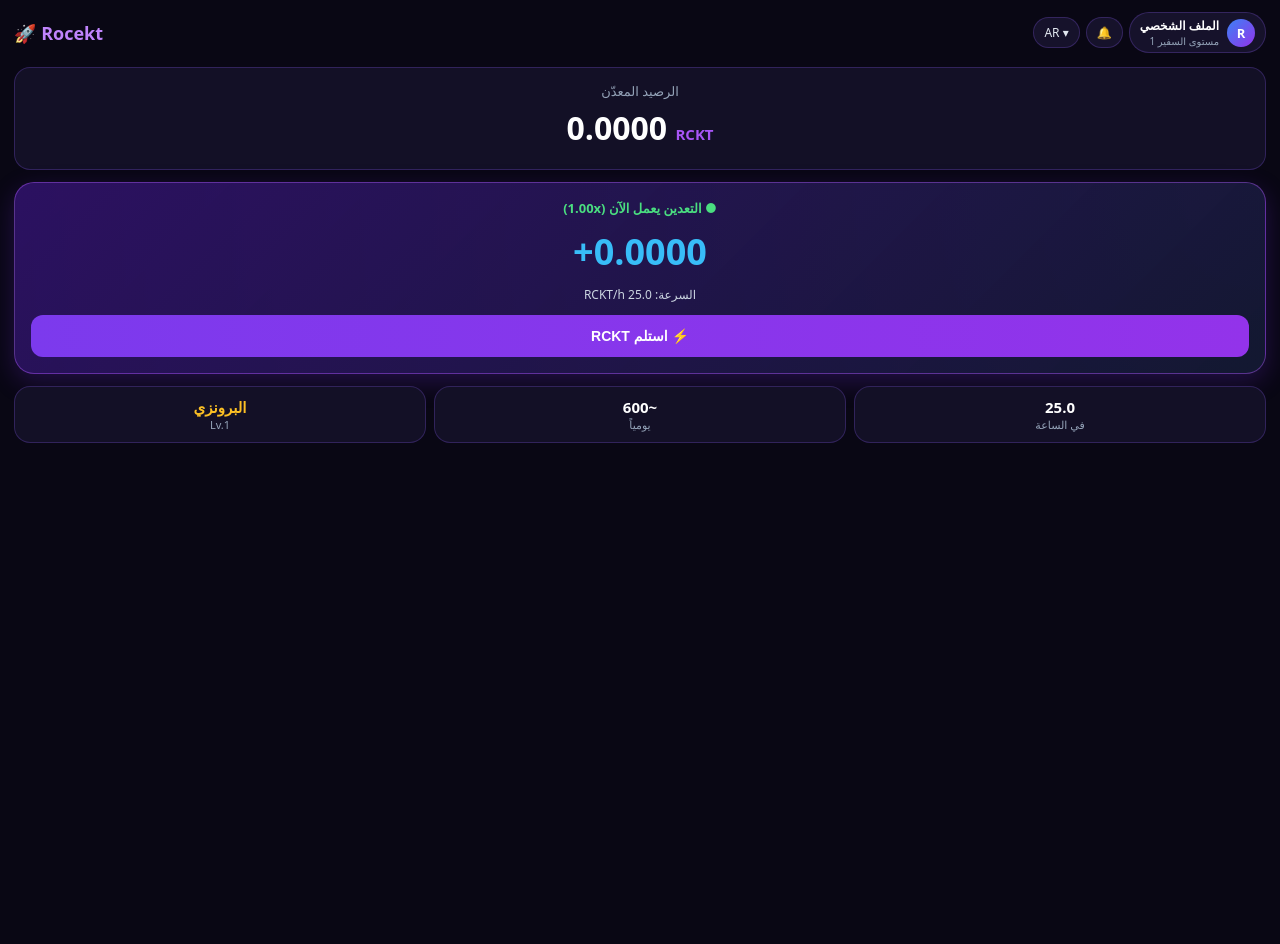
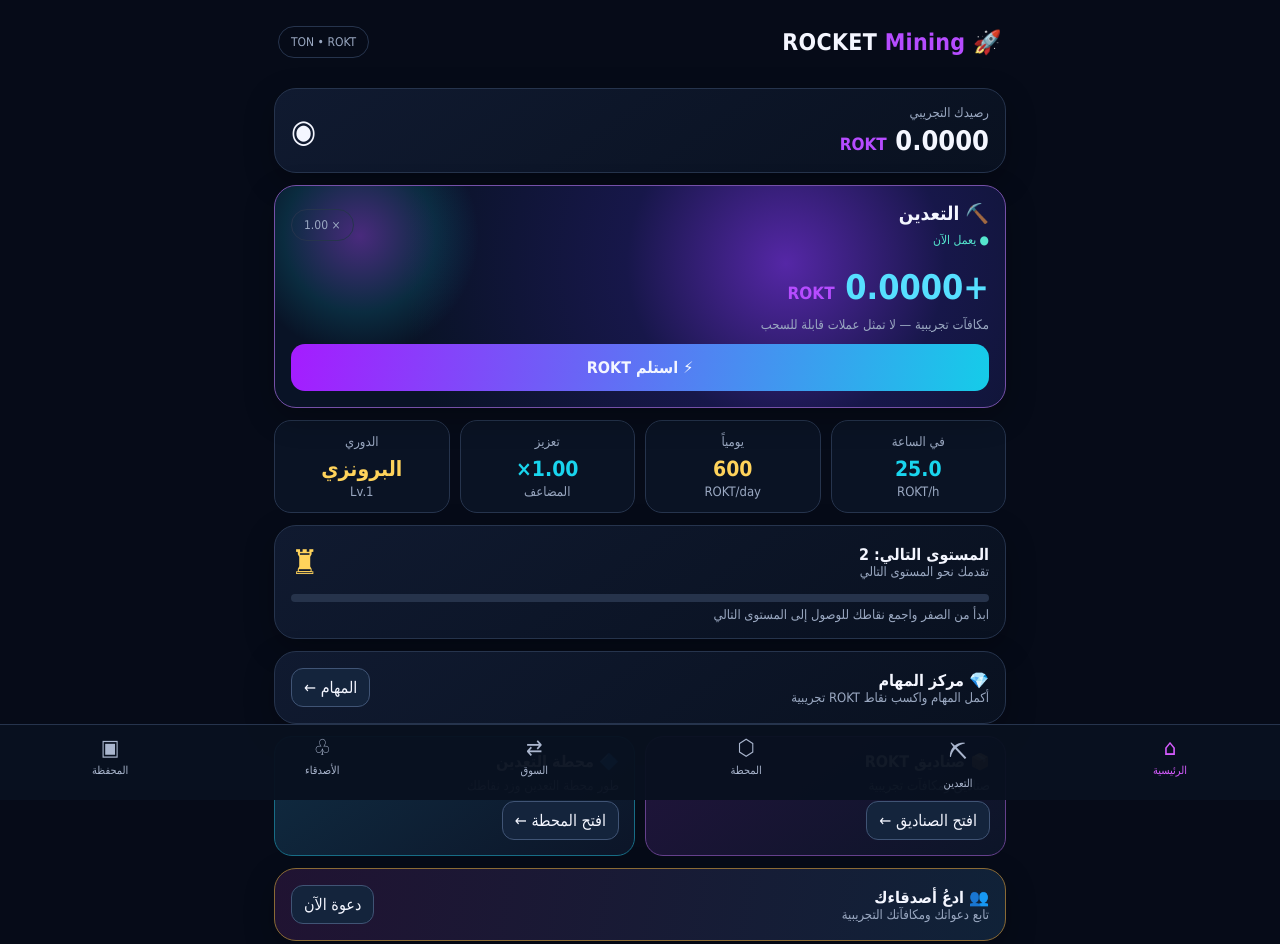
Before and after one commit to ala773601701-spec/Rocekt, a plain HTML site: page index.html in a window 1280 px wide. Before the commit the page ends 800 px from the top, so only its background shows below. Drawn offline with Linux system fonts and the light colour scheme.

Commit message:
Update index.html

```diff
--- a/index.html
+++ b/index.html
@@ -1,266 +1,127 @@
 <!DOCTYPE html>
 <html lang="ar" dir="rtl">
 <head>
-    <meta charset="UTF-8">
-    <meta name="viewport" content="width=device-width, initial-scale=1.0, maximum-scale=1.0, user-scalable=no">
-    <title>Rocekt Mining</title>
-    <script src="https://telegram.org"></script>
-    <script src="https://unpkg.com"></script>
-    <style>
-        :root {
-            --bg-main: #090714;
-            --card-bg: #131026;
-            --border-color: rgba(139, 92, 246, 0.25);
-            --text-gray: #94a3b8;
-        }
-        html, body {
-            background-color: var(--bg-main);
-            color: #ffffff;
-            font-family: system-ui, -apple-system, sans-serif;
-            margin: 0;
-            padding: 0;
-            height: 100vh;
-            display: flex;
-            flex-direction: column;
-            overflow: hidden;
-            user-select: none;
-        }
-        .app-scroll {
-            flex: 1;
-            overflow-y: auto;
-            padding: 12px 14px 20px 14px;
-        }
-        /* TOP HEADER */
-        .top-header {
-            display: flex;
-            justify-content: space-between;
-            align-items: center;
-            margin-bottom: 14px;
-        }
-        .header-right {
-            display: flex;
-            align-items: center;
-            gap: 6px;
-        }
-        .profile-pill {
-            background: #16122b;
-            border: 1px solid var(--border-color);
-            border-radius: 20px;
-            padding: 4px 10px;
-            display: flex;
-            align-items: center;
-            gap: 8px;
-        }
-        .avatar-circle {
-            width: 28px;
-            height: 28px;
-            border-radius: 50%;
-            background: linear-gradient(135deg, #3b82f6, #9333ea);
-            display: flex;
-            align-items: center;
-            justify-content: center;
-            font-weight: bold;
-            font-size: 13px;
-        }
-        .icon-pill {
-            background: #16122b;
-            border: 1px solid var(--border-color);
-            border-radius: 16px;
-            padding: 6px 10px;
-            font-size: 12px;
-            color: #e2e8f0;
-            cursor: pointer;
-        }
-        .section { display: none; }
-        .section.active { display: block; }
-
-        .cosmic-card {
-            background: linear-gradient(135deg, rgba(46, 16, 101, 0.92) 0%, rgba(15, 23, 42, 0.96) 100%),
-                        radial-gradient(circle at top right, #7c3aed, #0f172a);
-            border: 1px solid rgba(168, 85, 247, 0.45);
-            border-radius: 20px;
-            padding: 16px;
-            margin-bottom: 12px;
-            box-shadow: 0 8px 25px rgba(109, 40, 217, 0.25);
-        }
-        .card {
-            background: var(--card-bg);
-            border: 1px solid var(--border-color);
-            border-radius: 16px;
-            padding: 14px 16px;
-            margin-bottom: 12px;
-        }
-        .btn-purple {
-            background: linear-gradient(90deg, #7c3aed, #9333ea);
-            color: #fff;
-            border: none;
-            padding: 13px;
-            border-radius: 12px;
-            font-size: 14px;
-            font-weight: bold;
-            cursor: pointer;
-            width: 100%;
-        }
-        .btn-dark {
-            background: #1a1633;
-            color: #fff;
-            border: 1px solid rgba(255,255,255,0.12);
-            padding: 11px;
-            border-radius: 12px;
-            font-size: 13px;
-            font-weight: bold;
-            cursor: pointer;
-            width: 100%;
-        }
-        .row-between {
-            display: flex;
-            justify-content: space-between;
-            align-items: center;
-            margin: 6px 0;
-            font-size: 13px;
-        }
-        .grid-2 { display: grid; grid-template-columns: 1fr 1fr; gap: 8px; }
-        .grid-3 { display: grid; grid-template-columns: repeat(3, 1fr); gap: 8px; }
-
-        .input-box {
-            background: #0d0a1a;
-            border: 1px solid rgba(139, 92, 246, 0.35);
-            border-radius: 12px;
-            padding: 10px 12px;
-            display: flex;
-            justify-content: space-between;
-            align-items: center;
-            margin: 8px 0;
-        }
-        .input-box input {
-            background: transparent;
-            border: none;
-            color: #fff;
-            font-size: 18px;
-            font-weight: bold;
-            width: 55%;
-            text-align: left;
-            outline: none;
-        }
-        .max-btn {
-            background: rgba(56, 189, 248, 0.15);
-            color: #38bdf8;
-            border: 1px solid rgba(56, 189, 248, 0.4);
-            padding: 4px 10px;
-            border-radius: 8px;
-            font-size: 11px;
-            font-weight: bold;
-            cursor: pointer;
-        }
-
-        .sub-tabs {
-            display: grid;
-            grid-template-columns: repeat(3, 1fr);
-            background: #131026;
-            border-radius: 14px;
-            padding: 4px;
-            margin-bottom: 12px;
-            border: 1px solid var(--border-color);
-        }
-        .sub-tab {
-            text-align: center;
-            padding: 8px 4px;
-            font-size: 12px;
-            font-weight: bold;
-            color: var(--text-gray);
-            border-radius: 10px;
-            cursor: pointer;
-        }
-        .sub-tab.active { background: linear-gradient(90deg, #7c3aed, #9333ea); color: #fff; }
-        .slots-grid { display: grid; grid-template-columns: repeat(4, 1fr); gap: 8px; margin-top: 12px; }
-        .slot-box {
-            background: #0d0a1c;
-            border: 1px solid rgba(255, 255, 255, 0.08);
-            border-radius: 12px;
-            padding: 10px 4px;
-            text-align: center;
-            cursor: pointer;
-        }
-        .slot-box.highlight { border: 1px dashed #a855f7; background: rgba(168, 85, 247, 0.08); }
-
-        /* GUARANTEED VISIBLE BOTTOM NAV */
-        .bottom-nav {
-            background: #110d24;
-            border-top: 1px solid rgba(168, 85, 247, 0.3);
-            display: flex;
-            justify-content: space-around;
-            padding: 10px 2px 14px 2px;
-            flex-shrink: 0;
-        }
-        .nav-item {
-            display: flex;
-            flex-direction: column;
-            align-items: center;
-            color: #94a3b8;
-            font-size: 10px;
-            cursor: pointer;
-            flex: 1;
-        }
-        .nav-item.active { color: #c084fc; font-weight: bold; }
-        .nav-icon { font-size: 18px; margin-bottom: 3px; }
-    </style>
+<meta charset="UTF-8">
+<meta name="viewport" content="width=device-width, initial-scale=1.0">
+<meta name="theme-color" content="#070b18">
+<title>ROCKET Mining</title>
+<style>
+:root{--bg:#060b18;--panel:#0c1426;--line:#26344d;--purple:#b64cff;--cyan:#19d5ee;--gold:#ffd35b;--muted:#9aa8c1;--white:#f4f6ff}
+*{box-sizing:border-box}body{margin:0;background:var(--bg);color:var(--white);font-family:Tahoma,Arial,sans-serif}
+.app{max-width:760px;margin:auto;padding:14px 14px 100px}
+header{display:flex;align-items:center;justify-content:space-between;padding:12px 4px 18px}
+.brand{font-size:23px;font-weight:800;letter-spacing:.3px}.brand span{color:var(--purple)}
+.pill{border:1px solid var(--line);border-radius:18px;padding:8px 12px;color:var(--muted);font-size:12px}
+.card{background:linear-gradient(145deg,#101a30,#091120);border:1px solid var(--line);border-radius:22px;padding:16px;margin:12px 0;box-shadow:0 10px 30px #0004}
+.balance{display:flex;justify-content:space-between;align-items:center}.muted{color:var(--muted);font-size:13px}.big{font-size:27px;font-weight:800;margin-top:5px}.coin{color:var(--purple);font-size:17px}
+.hero{position:relative;overflow:hidden;min-height:220px;border-color:#7550a8;background:radial-gradient(circle at 70% 35%,#5527a6 0,#17174a 30%,#091326 72%)}
+.hero:before{content:"";position:absolute;width:240px;height:240px;border-radius:50%;background:radial-gradient(circle,#a94dff66,#12cde522 45%,transparent 70%);left:-35px;top:-70px}
+.heroContent{position:relative;z-index:1}.hero h2{margin:0 0 8px;font-size:19px}.rate{font-size:12px;color:#55e6ce}.earned{font-size:34px;font-weight:900;color:#56dfff;margin:20px 0 10px}
+button{font:inherit;color:var(--white);border:0;cursor:pointer}
+.primary{width:100%;padding:14px;border-radius:14px;font-weight:800;background:linear-gradient(100deg,#a51cff,#15cce9);font-size:16px}
+.stats{display:grid;grid-template-columns:repeat(2,1fr);gap:10px}.stat{background:#0a1324;border:1px solid var(--line);border-radius:17px;padding:13px;text-align:center}.stat strong{display:block;font-size:21px;color:var(--cyan);margin:8px 0 3px}.stat:nth-child(2) strong{color:var(--gold)}
+.level{display:flex;align-items:center;justify-content:space-between;gap:12px}.levelIcon{font-size:34px;color:var(--gold)}
+.progress{height:8px;background:#26334b;border-radius:10px;overflow:hidden;margin:12px 0 5px}.progress i{display:block;width:0%;height:100%;background:linear-gradient(90deg,var(--purple),var(--cyan))}
+.sectionTitle{font-size:18px;font-weight:800;margin:22px 3px 10px}
+.tiles{display:grid;grid-template-columns:1fr 1fr;gap:10px}.tile{min-height:120px;border:1px solid #65408c;background:linear-gradient(145deg,#21143c,#0c1528);border-radius:18px;padding:15px;display:flex;flex-direction:column;justify-content:space-between}.tile:nth-child(2){border-color:#176d86;background:linear-gradient(145deg,#102c42,#0c1528)}
+.tile b{font-size:16px}.tile small{color:var(--muted);line-height:1.7}.tile button,.secondary{background:#14243c;border:1px solid #405475;border-radius:12px;padding:9px 12px;align-self:flex-start}
+.referral{background:linear-gradient(100deg,#201332,#102238);border-color:#8a6a35;display:flex;justify-content:space-between;align-items:center;gap:10px}
+.nav{position:fixed;bottom:0;left:0;right:0;background:#091120f5;border-top:1px solid #26344d;display:flex;justify-content:space-around;padding:9px 4px calc(9px + env(safe-area-inset-bottom));z-index:5}
+.nav button{background:none;color:#aab6ce;font-size:11px;display:flex;flex-direction:column;align-items:center;gap:4px;min-width:48px}.nav button span{font-size:22px}.nav button.active{color:#d65cff}
+.page{display:none}.page.active{display:block}
+.row{display:flex;justify-content:space-between;align-items:center;gap:10px}.item{padding:14px 0;border-bottom:1px solid #243149}.item:last-child{border:0}
+.notice{font-size:12px;color:#e8c778;line-height:1.7}
+@media(min-width:600px){.stats{grid-template-columns:repeat(4,1fr)}}
+</style>
 </head>
 <body>
+<div class="app">
+<header><div class="brand">🚀 ROCKET <span>Mining</span></div><div class="pill">TON • ROKT</div></header>
 
-<div class="app-scroll">
-    <!-- TOP HEADER -->
-    <div class="top-header">
-        <div class="header-right">
-            <div class="profile-pill">
-                <div class="avatar-circle" id="user-initial">R</div>
-                <div>
-                    <div style="font-size: 12px; font-weight: bold;" id="user-name">الملف الشخصي</div>
-                    <div style="font-size: 10px; color: var(--text-gray);" data-t="ambassador">مستوى السفير 1</div>
-                </div>
-            </div>
-            <div class="icon-pill" onclick="alert('🔔 لا توجد إشعارات جديدة')">🔔</div>
-            <div class="icon-pill" id="lang-btn" onclick="toggleLanguage()">▾ AR</div>
-        </div>
-        <div style="font-weight: 900; font-size: 18px; color: #c084fc;">Rocekt 🚀</div>
+<main id="home" class="page active">
+  <section class="card balance"><div><div class="muted">رصيدك التجريبي</div><div class="big"><span id="balance">0.0000</span> <span class="coin">ROKT</span></div></div><div style="font-size:32px">◉</div></section>
+  <section class="card hero">
+    <div class="heroContent">
+      <div class="row"><div><h2>⛏️ التعدين</h2><div class="rate">● يعمل الآن</div></div><div class="pill">× <span id="multiplier">1.00</span></div></div>
+      <div class="earned">+<span id="earned">0.0000</span> <span class="coin">ROKT</span></div>
+      <div class="muted" style="margin-bottom:12px">مكافآت تجريبية — لا تمثل عملات قابلة للسحب</div>
+      <button class="primary" onclick="claim()">⚡ استلم ROKT</button>
     </div>
+  </section>
+  <section class="stats">
+    <div class="stat"><div class="muted">في الساعة</div><strong>25.0</strong><div class="muted">ROKT/h</div></div>
+    <div class="stat"><div class="muted">يومياً</div><strong>600</strong><div class="muted">ROKT/day</div></div>
+    <div class="stat"><div class="muted">تعزيز</div><strong>1.00×</strong><div class="muted">المضاعف</div></div>
+    <div class="stat"><div class="muted">الدوري</div><strong style="color:var(--gold)">البرونزي</strong><div class="muted">Lv.1</div></div>
+  </section>
+  <section class="card">
+    <div class="level"><div><b>المستوى التالي: 2</b><div class="muted">تقدمك نحو المستوى التالي</div></div><div class="levelIcon">♜</div></div>
+    <div class="progress"><i style="width:0%"></i></div><div class="muted">ابدأ من الصفر واجمع نقاطك للوصول إلى المستوى التالي</div>
+  </section>
+  <section class="card row"><div><b>💎 مركز المهام</b><div class="muted">أكمل المهام واكسب نقاط ROKT تجريبية</div></div><button class="secondary" onclick="showPage('tasks')">المهام ←</button></section>
+  <div class="tiles">
+    <div class="tile"><b>📦 صناديق ROKT</b><small>صناديق ومكافآت تجريبية</small><button onclick="showPage('boxes')">افتح الصناديق ←</button></div>
+    <div class="tile"><b>🔷 محطة التعدين</b><small>طور محطة التعدين وزد نقاطك</small><button onclick="showPage('station')">افتح المحطة ←</button></div>
+  </div>
+  <section class="card referral"><div><b>👥 ادعُ أصدقاءك</b><div class="muted">تابع دعواتك ومكافآتك التجريبية</div></div><button class="secondary" onclick="showPage('friends')">دعوة الآن</button></section>
+</main>
 
-    <!-- 1. HOME -->
-    <div id="tab-home" class="section active">
-        <div class="card" style="text-align: center;">
-            <div style="color: var(--text-gray); font-size: 13px;" data-t="total_bal">الرصيد المعدّن</div>
-            <div style="font-size: 32px; font-weight: 900; margin: 6px 0; direction: ltr;">
-                <span id="home-bal">0.0000</span> <span style="font-size: 15px; color: #a855f7;">RCKT</span>
-            </div>
-        </div>
+<section id="mining" class="page">
+  <div class="sectionTitle">⛏️ التعدين</div>
+  <div class="card hero"><h2>ROCKET Mining</h2><div class="earned">+<span id="earned2">0.0000</span> ROKT</div><p class="muted">هذا رصيد تجريبي داخل الواجهة فقط.</p><button class="primary" onclick="claim()">استلم النقاط</button></div>
+  <div class="card"><div class="row"><b>سرعة التعدين</b><b style="color:var(--cyan)">25 ROKT/h</b></div><div class="progress"><i></i></div><div class="muted">المستوى 1 • المضاعف 1.00×</div></div>
+</section>
 
-        <div class="cosmic-card" style="text-align: center;">
-            <div style="color: #4ade80; font-size: 13px; font-weight: bold;">● التعدين يعمل الآن (1.00x)</div>
-            <div style="font-size: 36px; font-weight: 900; color: #38bdf8; margin: 10px 0; direction: ltr;">+<span id="live-mined">0.0000</span></div>
-            <div style="color: #cbd5e1; font-size: 12px; margin-bottom: 12px;"><span data-t="speed">السرعة</span>: <span id="home-speed">25.0</span> RCKT/h</div>
-            <button class="btn-purple" onclick="claimAll()" data-t="claim_btn">⚡ استلم RCKT</button>
-        </div>
+<section id="station" class="page">
+  <div class="sectionTitle">🔷 محطة التعدين</div>
+  <div class="card"><div style="font-size:48px;text-align:center">🚀</div><h2>محطة ROCKET</h2><p class="muted">طوّر محطتك لزيادة معدل النقاط التجريبية.</p><div class="row"><span>الترقية التالية</span><b>×1.10</b></div><div class="item notice">الترقيات في هذه النسخة تجريبية ولا تخصم أموالاً.</div><button class="primary" onclick="upgrade()">ترقية تجريبية</button></div>
+</section>
 
-        <div class="grid-3">
-            <div class="card" style="text-align: center; padding: 10px 4px;">
-                <div style="font-weight: bold; font-size: 15px;" id="stat-hr">25.0</div>
-                <div style="font-size: 11px; color: var(--text-gray);" data-t="per_hour">في الساعة</div>
-            </div>
-            <div class="card" style="text-align: center; padding: 10px 4px;">
-                <div style="font-weight: bold; font-size: 15px;" id="stat-day">~600</div>
-                <div style="font-size: 11px; color: var(--text-gray);" data-t="daily">يومياً</div>
-            </div>
-            <div class="card" style="text-align: center; padding: 10px 4px;">
-                <div style="font-weight: bold; font-size: 15px; color: #fbbf24;" data-t="bronze">البرونزي</div>
-                <div style="font-size: 11px; color: var(--text-gray);">Lv.<span id="stat-lv">1</span></div>
-            </div>
-        </div>
-    </div>
+<section id="market" class="page">
+  <div class="sectionTitle">⇄ السوق</div>
+  <div class="card"><h3>سوق ROCKET</h3><p class="notice">هذه صفحة عرض تجريبية فقط. لا يوجد شراء أو بيع أو ربط بمحفظة.</p><div class="item row"><span>ROKT</span><b>بيانات تجريبية</b></div><div class="item row"><span>الشبكة</span><b>TON</b></div></div>
+</section>
 
-    <!-- 2. MINING -->
-    <div id="tab-mining" class="section">
-        <div style="font-size: 20px; font-weight: 800; margin-bottom: 10px;" data-t="mining_title">التعدين والترقية</div>
-        <div class="cosmic-card">
-            <div class="row-between">
-                <span style="font-weight: bold; font-size: 16px;">⚡ مفاعل الطاقة Lv.<span id="m-lv">1</span></span>
-                <span style="color: #38bdf8; font-weight: bold; direction: ltr;"><span id="m-spd">25</span> RCKT/h</span>
-            </div>
+<section id="friends" class="page">
+  <div class="sectionTitle">👥 الأصدقاء والإحالات</div>
+  <div class="card"><h3>ادعُ أصدقاءك</h3><p class="muted">واجهة تجريبية لإظهار رابط الدعوة وعدد الأصدقاء.</p><div class="item row"><span>الأصدقاء المدعوون</span><b>0</b></div><button class="primary" onclick="copyInvite()">نسخ رابط الدعوة التجريبي</button></div>
+</section>
+
+<section id="wallet" class="page">
+  <div class="sectionTitle">👛 المحفظة</div>
+  <div class="card"><div class="muted">رصيد النقاط التجريبية</div><div class="big"><span id="walletBalance">0.0000</span> <span class="coin">ROKT</span></div><p class="notice">لا تتصل هذه الواجهة بمحفظة TON ولا تدعم الإيداع أو السحب أو التحويل.</p><div class="item row"><span>الأصل</span><b>Ton Rocket</b></div><div class="item row"><span>الرمز</span><b>ROKT</b></div><div class="item row"><span>الشبكة</span><b>TON</b></div></div>
+</section>
+
+<section id="tasks" class="page">
+  <div class="sectionTitle">🎯 مركز المهام</div>
+  <div class="card"><div class="item row"><div><b>زيارة صفحة المشروع</b><div class="muted">مهمة تجريبية</div></div><button class="secondary" onclick="task(this)">استلام</button></div><div class="item row"><div><b>استكشاف محطة التعدين</b><div class="muted">مهمة تجريبية</div></div><button class="secondary" onclick="task(this)">استلام</button></div><div class="item row"><div><b>زيارة قسم الأصدقاء</b><div class="muted">مهمة تجريبية</div></div><button class="secondary" onclick="task(this)">استلام</button></div></div>
+</section>
+
+<section id="boxes" class="page">
+  <div class="sectionTitle">📦 صناديق ROKT</div>
+  <div class="card"><div style="font-size:48px;text-align:center">🎁</div><h3>الصندوق اليومي</h3><p class="muted">مكافأة نقاط تجريبية مرة واحدة في هذه الواجهة.</p><button class="primary" onclick="openBox()">افتح الصندوق</button><p id="boxResult" class="notice"></p></div>
+</section>
+</div>
+
+<nav class="nav">
+<button class="active" data-page="home" onclick="showPage('home',this)"><span>⌂</span>الرئيسية</button>
+<button data-page="mining" onclick="showPage('mining',this)"><span>⛏</span>التعدين</button>
+<button data-page="station" onclick="showPage('station',this)"><span>⬡</span>المحطة</button>
+<button data-page="market" onclick="showPage('market',this)"><span>⇄</span>السوق</button>
+<button data-page="friends" onclick="showPage('friends',this)"><span>♧</span>الأصدقاء</button>
+<button data-page="wallet" onclick="showPage('wallet',this)"><span>▣</span>المحفظة</button>
+</nav>
+<script>
+let balance=0, bonus=0, level=1, boxUsed=false;
+function fmt(n){return n.toLocaleString('en-US',{minimumFractionDigits:4,maximumFractionDigits:4})}
+function update(){['balance','walletBalance'].forEach(id=>document.getElementById(id).textContent=fmt(balance));['earned','earned2'].forEach(id=>document.getElementById(id).textContent=fmt(bonus))}
+function claim(){balance+=bonus;bonus=0;update();alert('تمت إضافة النقاط التجريبية إلى رصيد العرض.')}
+function showPage(id,btn){document.querySelectorAll('.page').forEach(p=>p.classList.remove('active'));document.getElementById(id).classList.add('active');document.querySelectorAll('.nav button').forEach(b=>b.classList.remove('active'));let b=btn||document.querySelector('[data-page="'+id+'"]');if(b)b.classList.add('active');window.scrollTo(0,0)}
+function upgrade(){if(balance<100){alert('تحتاج إلى 100 نقطة تجريبية.');return}balance-=100;level++;document.getElementById('multiplier').textContent=(1+(level-1)*.1).toFixed(2);update();alert('تمت الترقية التجريبية إلى المستوى '+level)}
+function task(btn){btn.textContent='تم';btn.disabled=true;btn.style.opacity='.5';balance+=10;update();alert('أضيفت 10 نقاط تجريبية.')}
+function openBox(){if(boxUsed){document.getElementById('boxResult').textContent='استخدمت الصندوق التجريبي بالفعل.';return}boxUsed=true;balance+=25;update();document.getElementById('boxResult').textContent='مبروك! حصلت على 25 نقطة تجريبية.'}
+function copyInvite(){alert('أضف رابط Mini App الخاص بك هنا بعد نشر المشروع.')}
+update();
+</script>
+</body>
+</html>
```
